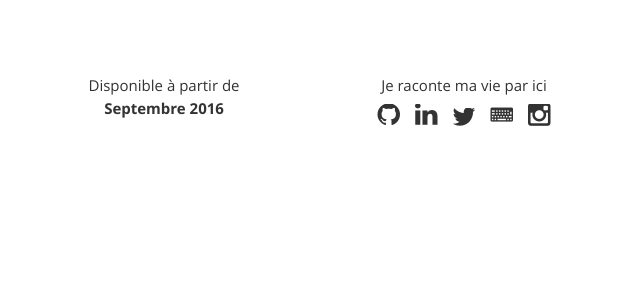
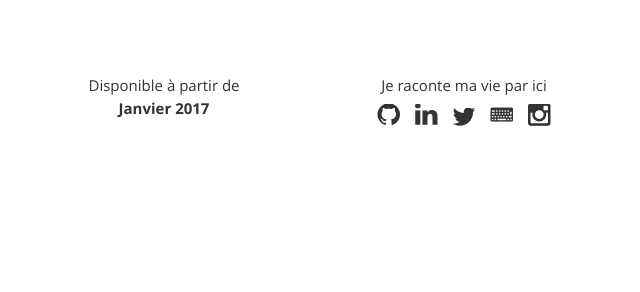
Before and after one commit to Darklg/KevinRocher, a Jekyll site: the page built from _src/index.html, in a window 1280 px wide and 900 px high, scrolled down 4609 px. Shown: the part 253-545 px from the top of the window, without its empty margins (326-966 px from the left). Built offline with Jekyll 4.4.1, drawn with Linux system fonts in a browser that asks for light colours.

Commit message:
Dispo + update gitignore

```diff
--- a/_config.yml
+++ b/_config.yml
@@ -61,7 +61,7 @@ clients :
 
 # Contact
 availabilityLabel: Disponible à partir de
-availability: Septembre 2016
+availability: Janvier 2017
 email: kevin.rocher@gmail.com
 social_networks :
   - site : Github
```
Also changed, not shown: 1 other file.
